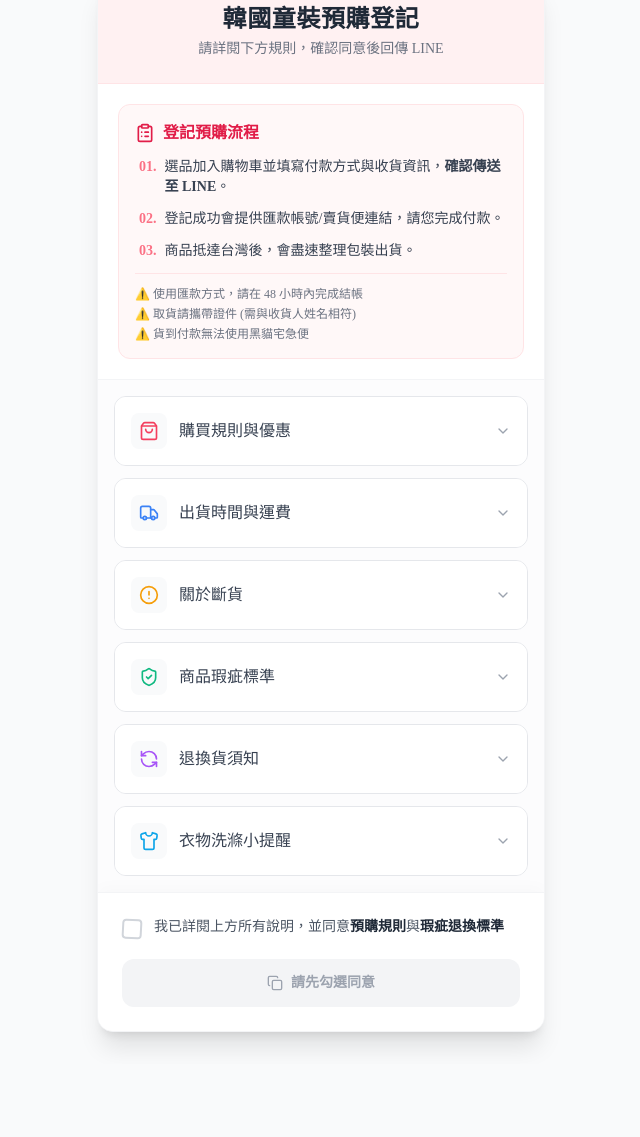
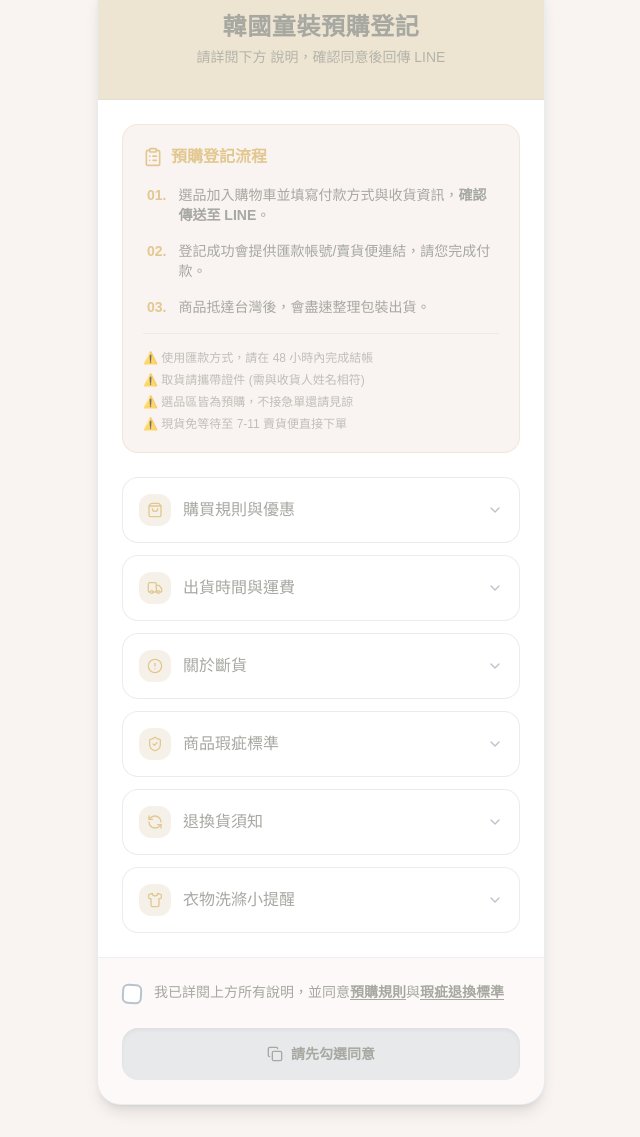
Before and after one commit to aifangkids/purchaseinstructions, a plain HTML site: page index.html in a window 1280 px wide. Shown: the part 54-1191 px from the top of the page, without its empty margins (319-959 px from the left). Before the commit the page ends 1118 px from the top, so only its background shows below. Drawn offline with nearby package versions, Linux system fonts and the light colour scheme; a web font is replaced by a local one.

Commit message:
instructions 3.0
Refactor HTML structure and update styles for better layout and readability.

```diff
--- a/index.html
+++ b/index.html
@@ -4,9 +4,7 @@
     <meta charset="UTF-8">
     <meta name="viewport" content="width=device-width, initial-scale=1.0">
     <title>韓國童裝預購登記</title>
-    <!-- 引入 Tailwind CSS CDN -->
     <script src="https://cdn.tailwindcss.com"></script>
-    <!-- 引入 Lucide Icons for simplicity -->
     <script src="https://unpkg.com/lucide@latest"></script>
     <style>
         /* 1. 載入開源粉圓體 (jf open huninn) */
@@ -18,24 +16,24 @@
             font-style: normal;
         }
 
-        /* 2. 應用自定義字體：強迫只使用 'Huninn' */
-        .font-huninn {
-            font-family: 'Huninn', 'sans-serif';
+        /* 全域字體應用 */
+        body {
+            font-family: 'Huninn', sans-serif !important;
+            color: #a7a8a1; /* 全域文字主色 */
         }
 
-        /* 3. 內容摺疊動畫 */
+        /* 內容摺疊動畫 */
         .collapsible-content {
             max-height: 0;
             overflow: hidden;
             transition: max-height 0.3s ease-out;
         }
         .collapsible-content.active {
-            /* 設置一個足夠大的值來確保所有內容都能展開 */
-            max-height: 700px; /* 增加 max-height 確保內容更多時也能展開 */
+            max-height: 800px;
             transition: max-height 0.5s ease-in;
         }
 
-        /* 4. 複製成功提示動畫 */
+        /* 複製成功提示動畫 */
         @keyframes fadeInOut {
           0% { opacity: 0; transform: translateY(5px); }
           10% { opacity: 1; transform: translateY(0); }
@@ -46,95 +44,89 @@
           animation: fadeInOut 2.5s ease-out forwards;
         }
 
-        /* Checkbox 樣式優化: 當 peer-checked 時，增加一個小小的旋轉效果 */
         .peer-checked\:rotate-3 {
             transform: rotate(3deg);
         }
+
+        /* 自定義顏色輔助類 (Tailwind 若不支援動態編譯可手寫) */
+        .bg-theme-main { background-color: #f9f4f1; }
+        .bg-theme-card { background-color: #ede4d2; }
+        .text-theme-dark { color: #a7a8a1; }
+        .text-theme-gold { color: #e2c890; }
+        .border-theme-muted { border-color: #b9c3cd; }
     </style>
 </head>
-<body class="font-huninn bg-gray-50 antialiased">
+<body class="bg-theme-main antialiased">
     <div class="min-h-screen py-8 px-4 sm:px-6 lg:px-8 flex justify-center items-start">
-        <div class="max-w-md w-full bg-white rounded-2xl shadow-xl overflow-hidden border border-gray-100">
+        <div class="max-w-md w-full bg-white rounded-3xl shadow-lg overflow-hidden border border-[#b9c3cd]/30">
 
-            <!-- Header Title -->
-            <div class="bg-rose-50 p-6 text-center border-b border-rose-100">
-                <h2 class="text-2xl font-bold text-gray-800 tracking-wide mb-1">
+            <div class="bg-[#ede4d2] p-8 text-center border-b border-[#b9c3cd]/20">
+                <h2 class="text-2xl font-bold text-[#a7a8a1] tracking-wide mb-1">
                     韓國童裝預購登記
                 </h2>
-                <p class="text-sm text-gray-500">
-                    請詳閱下方規則，確認同意後回傳 LINE
+                <p class="text-sm opacity-80">
+                    請詳閱下方 說明，確認同意後回傳 LINE
                 </p>
             </div>
 
-            <!-- 登記預購流程區塊 (置頂獨立) -->
-            <div class="bg-white p-5 border-b border-gray-100">
-                <div class="bg-rose-50/50 rounded-xl p-4 border border-rose-100">
-                    <h3 class="text-base font-bold text-rose-600 mb-3 flex items-center gap-2">
-                        <!-- 使用 Lucide Icons: Clipboard List -->
+            <div class="p-6">
+                <div class="bg-[#f9f4f1] rounded-2xl p-5 border border-[#e2c890]/30">
+                    <h3 class="text-base font-bold text-[#e2c890] mb-4 flex items-center gap-2">
                         <i data-lucide="clipboard-list" class="w-5 h-5"></i>
-                        登記預購流程
+                        預購登記流程
                     </h3>
-                    <ol class="text-sm text-gray-700 space-y-3 pl-1">
-                        <li class="flex gap-2">
-                            <span class="font-bold text-rose-400">01.</span>
+                    <ol class="text-sm text-[#a7a8a1] space-y-4 pl-1">
+                        <li class="flex gap-3">
+                            <span class="font-bold text-[#e2c890]">01.</span>
                             <span>選品加入購物車並填寫付款方式與收貨資訊，<strong>確認傳送至 LINE</strong>。</span>
                         </li>
-                        <li class="flex gap-2">
-                            <span class="font-bold text-rose-400">02.</span>
+                        <li class="flex gap-3">
+                            <span class="font-bold text-[#e2c890]">02.</span>
                             <span>登記成功會提供匯款帳號/賣貨便連結，請您完成付款。</span>
                         </li>
-                        <li class="flex gap-2">
-                            <span class="font-bold text-rose-400">03.</span>
+                        <li class="flex gap-3">
+                            <span class="font-bold text-[#e2c890]">03.</span>
                             <span>商品抵達台灣後，會盡速整理包裝出貨。</span>
                         </li>
                     </ol>
-                    <div class="mt-3 pt-3 border-t border-rose-100 text-xs text-gray-500 space-y-1">
+                    <div class="mt-4 pt-4 border-t border-[#b9c3cd]/30 text-xs opacity-70 space-y-1.5">
                         <p>⚠️ 使用匯款方式，請在 48 小時內完成結帳</p>
                         <p>⚠️ 取貨請攜帶證件 (需與收貨人姓名相符)</p>
-                        <p>⚠️ 貨到付款無法使用黑貓宅急便</p>
+                        <p>⚠️ 選品區皆為預購，不接急單還請見諒</p>
+                        <p>⚠️ 現貨免等待至 7-11 賣貨便直接下單</p>
                     </div>
                 </div>
             </div>
 
-            <!-- 摺疊內容列表 -->
-            <div id="sections-container" class="p-4 space-y-3 bg-gray-50/50">
-                <!-- 條款內容將由 JavaScript 渲染 -->
-            </div>
+            <div id="sections-container" class="px-6 pb-6 space-y-3">
+                </div>
 
-            <!-- 底部按鈕 -->
-            <div class="p-6 bg-white border-t border-gray-100 shadow-[0_-5px_15px_rgba(0,0,0,0.02)] z-10 relative">
+            <div class="p-6 bg-[#f9f4f1]/50 border-t border-[#b9c3cd]/20 relative">
 
-                <!-- 複製成功提示區塊 -->
-                <div id="copy-message" class="absolute top-2 left-0 right-0 mx-6 py-2 px-4 text-sm bg-emerald-600 text-white rounded-lg text-center shadow-lg hidden">
+                <div id="copy-message" class="absolute -top-12 left-0 right-0 mx-6 py-2 px-4 text-sm bg-[#a7a8a1] text-white rounded-full text-center shadow-lg hidden">
                     <span class="font-bold">✨ 複製成功！</span> 正在開啟 LINE...
                 </div>
 
-                <!-- 同意勾選框 -->
-                <label class="flex items-start gap-3 cursor-pointer group mb-5 select-none">
+                <label class="flex items-start gap-3 cursor-pointer group mb-6 select-none">
                     <div class="relative flex items-center mt-0.5">
                         <input id="agreed-checkbox" type="checkbox" class="peer sr-only" onchange="toggleConfirmButton()">
-
-                        <!-- 優化後的 Checkbox UI: 使用 peer-checked 控制樣式 -->
-                        <div class="w-5 h-5 border-2 rounded transition-all duration-200 flex items-center justify-center
-                                    bg-white border-gray-300 group-hover:border-rose-400
-                                    peer-checked:bg-rose-500 peer-checked:border-rose-500 peer-checked:rotate-3">
-                            <!-- 使用簡單的 check 圖示 -->
+                        <div class="w-5 h-5 border-2 rounded-md transition-all duration-200 flex items-center justify-center
+                                    bg-white border-[#b9c3cd] group-hover:border-[#e2c890]
+                                    peer-checked:bg-[#e2c890] peer-checked:border-[#e2c890] peer-checked:rotate-3">
                             <i data-lucide="check" class="w-3.5 h-3.5 text-white opacity-0 transition-opacity duration-200 peer-checked:opacity-100"></i>
                         </div>
                     </div>
-                    <span class="text-sm text-gray-600">
-                        我已詳閱上方所有說明，並同意<span class="font-bold text-gray-800">預購規則</span>與<span class="font-bold text-gray-800">瑕疵退換標準</span>
+                    <span class="text-sm text-[#a7a8a1]">
+                        我已詳閱上方所有說明，並同意<span class="font-bold underline underline-offset-2">預購規則</span>與<span class="font-bold underline underline-offset-2">瑕疵退換標準</span>
                     </span>
                 </label>
 
-                <!-- 主要操作按鈕 -->
                 <button
                     id="confirm-button"
                     onclick="handleConfirm()"
                     disabled
-                    class="w-full py-3.5 px-4 rounded-xl font-bold text-sm transition-all duration-200 flex items-center justify-center gap-2 bg-gray-100 text-gray-400 cursor-not-allowed"
+                    class="w-full py-4 px-4 rounded-2xl font-bold text-sm transition-all duration-300 flex items-center justify-center gap-2 bg-[#b9c3cd]/30 text-[#a7a8a1] cursor-not-allowed shadow-inner"
                 >
-                    <!-- 使用 Lucide Icons: Copy -->
                     <i data-lucide="copy" class="w-4 h-4"></i>
                     <span>請先勾選同意</span>
                 </button>
@@ -143,86 +135,76 @@
     </div>
 
     <script>
-        // 設定
-        const CONFIRM_MESSAGE = "我已詳細閱讀韓國童裝預購規則、瑕疵與退換貨標準，並同意進行預購登記。";
+        const CONFIRM_MESSAGE = "我已詳細閱讀預購說明、瑕疵與退換貨標準，並同意進行預購登記。";
         const LINE_WEB_URL = "https://lin.ee/YqevOKl";
 
-        // 條款內容
         const sections = [
             {
                 title: "購買規則與優惠",
                 icon: "shopping-bag",
-                color: "rose",
                 content: [
-                    "💰 使用「匯款」方式：享商品 7 折優惠 (運費 $38)",
-                    "💰 使用「貨到付款」：享商品 8 折優惠 (運費依賣貨便為準)",
-                    "✓ 商品都是預購制，若有急單需求，請先詢問，會幫您確認韓國品牌方是否有現貨",
+                    "💰 全部商品享 9 折優惠",
+                    "💰 使用[匯款]購買享 8 折優惠",
+                    "💰 同步韓國品牌方換季優惠",
+                    "✓ 商品都是預購制，不接急單還請見諒",
                     "✓ 物流一律使用 7-11 交貨便與黑貓宅急便",
-                    "✓ 韓國童裝版型大多偏向合身，為了讓寶貝穿著時有更舒適的活動空間，建議可以選擇大一個尺寸",
-                    "✓ 色差提醒：商品照片會因拍攝光線、角度及不同螢幕顯色而產生些微差異，顏色請以收到的實際商品為準"
+                    "✓ 韓國童裝版型大多偏向合身，建議可以選擇大一個尺寸",
+                    "✓ 色差提醒：顏色請以收到的實際商品為準"
                 ]
             },
             {
                 title: "出貨時間與運費",
                 icon: "truck",
-                color: "blue",
                 content: [
-                    "✓ 預購商品需要等待約 14–30 個工作天 (具體時間將依韓國品牌的製作與出貨進度而定)",
+                    "✓ 預購商品需要等待約 14–30 個工作天",
                     "✓ 貨一抵台，便會以最快的速度整理寄出",
-                    "✓ [匯款] 僅使用 7-11 交貨便與黑貓宅急便出貨，運費一律 38 元",
-                    "✓ [貨到付款] 僅使用 7-11 賣貨便賣場出貨，運費一律依賣場為準",
-                    "✗ 假日 (六、日、國定假日、補班日) 及物流公司休息日皆不列入工作天的計算"
+                    "✓ [匯款] 使用 7-11 交貨便與黑貓宅急便，運費 60 元",
+                    "✓ [貨到付款] 使用 7-11 賣貨便，運費依賣場為準",
+                    "✗ 假日及物流休息日皆不列入工作天的計算"
                 ]
             },
             {
                 title: "關於斷貨",
                 icon: "alert-circle",
-                color: "amber",
                 content: [
-                    "✓ 韓國童裝款式更新速度快，偶爾會遇到品牌方臨時通知斷貨",
-                    "✓ 若您的訂單中不幸有商品斷貨，會立即通知，感謝您的理解"
+                    "✓ 韓國童裝更新速度快，偶爾會遇到品牌方臨時通知斷貨",
+                    "✓ 若您的訂單中有商品斷貨，會立即通知，感謝您的理解"
                 ]
             },
             {
                 title: "商品瑕疵標準",
                 icon: "shield-check",
-                color: "emerald",
                 content: [
-                    "✓ 收到商品後，請務必第一時間開箱檢查。若商品有任何問題，請立即聯繫並提供照片，我們會盡力為您妥善處理",
-                    "✓ 因布料特性、剪裁或車縫方式不同，同尺寸商品可能存在些微的尺寸差異，此屬正常情況，非瑕疵範圍",
-                    "⚠️ 以下情況屬瑕疵 (請立即聯繫)：",
+                    "✓ 收到商品後請第一時間開箱檢查",
+                    "✓ 同尺寸商品可能存在些微差異，此屬正常情況",
+                    "⚠️ 以下情況屬瑕疵：",
                     "✗ 衣服或布料中夾雜斷針或其他金屬異物",
-                    "✗ 拉鍊損壞、縫線斷裂或漏針、鈕扣鬆脫",
-                    "✗ 衣服尺寸標示錯誤、色差嚴重、印花或刺繡不良"
+                    "✗ 拉鍊損壞、縫線斷裂、鈕扣鬆脫",
+                    "✗ 衣服尺寸標示錯誤、印花或刺繡不良"
                 ]
             },
             {
                 title: "退換貨須知",
                 icon: "refresh-ccw",
-                color: "purple",
                 content: [
-                    "✓ 若需更換尺寸，請確保商品保持全新狀態（未下水、未剪標），並聯繫客服",
-                    "✓ 若收到錯誤或缺少的商品，請立即告知，將第一時間為您辦理退貨或補寄事宜",
-                    "✓ 基於衛生考量，襪子類等貼身衣物售出後，恕無法提供退換貨服務"
+                    "✓ 更換尺寸請確保商品保持全新狀態（未下水、未剪標）",
+                    "✓ 若收到錯誤或缺少商品，將第一時間為您處理",
+                    "✓ 襪子類等貼身衣物售出後，恕無法提供退換貨"
                 ]
             },
             {
                 title: "衣物洗滌小提醒",
                 icon: "shirt",
-                color: "sky",
                 content: [
                     "✓ 建議以不超過攝氏 40 度的水溫手洗",
-                    "✓ 請使用溫和的中性洗劑，避免刺激性化學物質",
-                    "✓ 如需機洗，請務必翻面放入洗衣袋，並選擇柔洗模式",
+                    "✓ 請使用溫和的中性洗劑",
+                    "✓ 如需機洗，請務必翻面放入洗衣袋",
                     "✓ 深色與淺色衣物請務必分開洗滌",
                     "✗ 禁止高溫煮洗、使用漂白劑或烘乾機"
                 ]
             }
         ];
 
-        /**
-         * 複製文字到剪貼簿 (HTML 原生方式)
-         */
         function copyToClipboard() {
             try {
                 const tempInput = document.createElement('textarea');
@@ -231,164 +213,109 @@
                 tempInput.style.opacity = '0';
                 document.body.appendChild(tempInput);
                 tempInput.select();
-                // 使用 document.execCommand('copy') 來確保在 iFrame 環境中兼容
                 document.execCommand('copy');
                 document.body.removeChild(tempInput);
-
                 showCopyMessage();
                 return true;
             } catch (err) {
-                console.error('無法複製到剪貼簿:', err);
                 return false;
             }
         }
 
-        /**
-         * 顯示複製成功提示
-         */
         function showCopyMessage() {
             const messageEl = document.getElementById('copy-message');
             messageEl.classList.remove('hidden');
             messageEl.classList.add('animate-fadeInOut');
-
-            // 2.5 秒後隱藏並移除動畫 class
             setTimeout(() => {
                 messageEl.classList.add('hidden');
                 messageEl.classList.remove('animate-fadeInOut');
             }, 2500);
         }
 
-        /**
-         * 處理確認並回傳的動作 (複製 + 開啟 LINE)
-         */
         function handleConfirm() {
             if (!document.getElementById('agreed-checkbox').checked) return;
-
-            // 步驟 1: 複製訊息到剪貼簿
             copyToClipboard();
-
-            // 步驟 2: 延遲開啟 LINE，讓使用者有時間看到複製成功的提示 (1秒後開啟)
             setTimeout(() => {
                 window.open(LINE_WEB_URL, '_blank');
             }, 1000);
         }
 
-        /**
-         * 切換區塊的展開/收合狀態
-         */
         function toggleSection(button) {
             const content = button.nextElementSibling;
             const chevronDown = button.querySelector('[data-lucide="chevron-down"]');
             const chevronUp = button.querySelector('[data-lucide="chevron-up"]');
-
-            // 切換 content 的 active class 來實現摺疊動畫
             const isActive = content.classList.toggle('active');
-
-            // 切換圖示
             chevronDown.classList.toggle('hidden', isActive);
             chevronUp.classList.toggle('hidden', !isActive);
-
-            // 調整邊框樣式 (外層 div 是 button.parentElement)
             const parentDiv = button.parentElement;
             if (isActive) {
-                // 展開時：增加邊框和輕微陰影
-                parentDiv.classList.add('border-rose-300', 'shadow-md', 'shadow-rose-50/50');
-                parentDiv.classList.remove('border-gray-200', 'hover:border-rose-200');
+                parentDiv.style.borderColor = "#e2c890";
+                parentDiv.classList.add('shadow-sm');
             } else {
-                // 收合時：恢復預設狀態
-                parentDiv.classList.remove('border-rose-300', 'shadow-md', 'shadow-rose-50/50');
-                parentDiv.classList.add('border-gray-200', 'hover:border-rose-200');
+                parentDiv.style.borderColor = "#b9c3cd44";
+                parentDiv.classList.remove('shadow-sm');
             }
         }
 
-        /**
-         * 根據 checkbox 狀態更新按鈕樣式和狀態
-         */
         function toggleConfirmButton() {
             const checkbox = document.getElementById('agreed-checkbox');
             const button = document.getElementById('confirm-button');
             const buttonTextSpan = button.querySelector('span');
 
             if (checkbox.checked) {
-                // 啟用按鈕並更改樣式為 LINE 綠色
                 button.disabled = false;
-                button.classList.remove('bg-gray-100', 'text-gray-400', 'cursor-not-allowed');
-                // 增加 active:bg-... 實現按鈕按壓回饋
-                button.classList.add('bg-[#06C755]', 'text-white', 'shadow-lg', 'shadow-green-100', 'hover:bg-[#05b64d]', 'active:bg-[#04a044]', 'transform', 'hover:-translate-y-0.5');
+                button.style.backgroundColor = "#e2c890";
+                button.style.color = "#ffffff";
+                button.classList.remove('bg-[#b9c3cd]/30', 'text-[#a7a8a1]', 'cursor-not-allowed');
+                button.classList.add('shadow-md', 'transform', 'active:scale-95');
                 buttonTextSpan.textContent = '複製同意文字 並前往 LINE';
-
             } else {
-                // 禁用按鈕並恢復灰色樣式
                 button.disabled = true;
-                button.classList.add('bg-gray-100', 'text-gray-400', 'cursor-not-allowed');
-                button.classList.remove('bg-[#06C755]', 'text-white', 'shadow-lg', 'shadow-green-100', 'hover:bg-[#05b64d]', 'active:bg-[#04a044]', 'transform', 'hover:-translate-y-0.5');
+                button.style.backgroundColor = "";
+                button.style.color = "";
+                button.classList.add('bg-[#b9c3cd]/30', 'text-[#a7a8a1]', 'cursor-not-allowed');
+                button.classList.remove('shadow-md', 'transform', 'active:scale-95');
                 buttonTextSpan.textContent = '請先勾選同意';
             }
-            // Checkbox UI 狀態現在完全由 CSS 的 peer-checked 控制
         }
 
-        /**
-         * 動態生成條款內容
-         */
         function renderSections() {
             const container = document.getElementById('sections-container');
-            container.innerHTML = sections.map((section, index) => {
-                // 生成內容列表
-                const listItems = section.content.map((item, i) => {
-                    // 使用正則表達式來處理 ✓/✗/⚠️ 符號後的粗體文字
+            container.innerHTML = sections.map((section) => {
+                const listItems = section.content.map((item) => {
                     const formattedItem = item.replace(/^(✓|✗|⚠️)\s*(.*)/, (match, symbol, content) => {
-                        // 處理內容中的粗體標記，例如 **文字**
-                        const processedContent = content.replace(/\*\*(.*?)\*\*/g, '<strong>$1</strong>');
-                        return `<span class="font-bold">${symbol}</span> ${processedContent}`;
+                        return `<span class="font-bold" style="color:#e2c890">${symbol}</span> ${content}`;
                     });
-
                     const isWarning = item.includes('✗') || item.includes('⚠️');
-                    const colorClass = isWarning ? 'text-red-500 font-medium' : 'text-gray-600';
-                    return `<li class="text-sm leading-relaxed ${colorClass}">${formattedItem}</li>`;
+                    return `<li class="text-sm leading-relaxed ${isWarning ? 'opacity-100 font-medium' : 'opacity-80'}">${formattedItem}</li>`;
                 }).join('');
 
-                // 組合完整的 HTML 區塊
                 return `
-                    <div class="bg-white border rounded-xl transition-all duration-200 overflow-hidden border-gray-200 hover:border-rose-200">
-                        <button
-                            onclick="toggleSection(this)"
-                            class="w-full flex items-center justify-between p-4 text-left focus:outline-none bg-white transition-colors duration-150 hover:bg-gray-50"
-                        >
+                    <div class="bg-white border rounded-2xl transition-all duration-300 overflow-hidden border-[#b9c3cd]/30">
+                        <button onclick="toggleSection(this)" class="w-full flex items-center justify-between p-4 text-left focus:outline-none hover:bg-[#f9f4f1]/50 transition-colors">
                             <div class="flex items-center gap-3">
-                                <div class="p-2 rounded-lg bg-gray-50">
-                                    <i data-lucide="${section.icon}" class="w-5 h-5 text-${section.color}-500"></i>
+                                <div class="p-2 rounded-xl bg-[#ede4d2]/50">
+                                    <i data-lucide="${section.icon}" class="w-4 h-4 text-[#e2c890]"></i>
                                 </div>
-                                <span class="font-medium text-gray-700">
-                                    ${section.title}
-                                </span>
+                                <span class="font-medium text-[#a7a8a1]">${section.title}</span>
                             </div>
-                            <!-- 箭頭圖示 -->
-                            <div class="flex items-center transition-transform duration-300">
-                                <i data-lucide="chevron-up" class="w-4 h-4 text-gray-400 hidden"></i>
-                                <i data-lucide="chevron-down" class="w-4 h-4 text-gray-400"></i>
+                            <div class="flex items-center">
+                                <i data-lucide="chevron-up" class="w-4 h-4 text-[#b9c3cd] hidden"></i>
+                                <i data-lucide="chevron-down" class="w-4 h-4 text-[#b9c3cd]"></i>
                             </div>
                         </button>
-
-                        <div class="collapsible-content px-4">
-                            <ul class="space-y-2 ml-2 border-l-2 border-rose-100 pl-4 pb-4">
+                        <div class="collapsible-content px-5">
+                            <ul class="space-y-2.5 ml-2 border-l border-[#e2c890]/30 pl-4 pb-5 mt-1">
                                 ${listItems}
                             </ul>
                         </div>
                     </div>
                 `;
             }).join('');
-
-            // 渲染 Lucide 圖示 (在內容插入後運行)
             lucide.createIcons();
         }
 
-        // 頁面載入完成後執行
-        window.onload = function() {
-            renderSections();
-            // 初始渲染 Lucide 圖示 (為避免重複執行，已移至 renderSections 結尾)
-            // lucide.createIcons();
-        };
-
+        window.onload = renderSections;
     </script>
 </body>
 </html>
```
